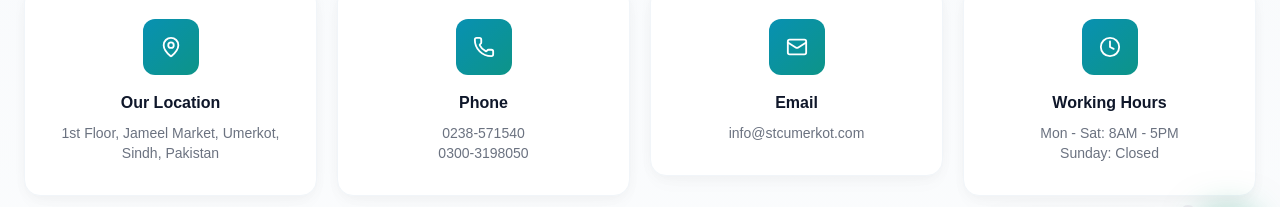
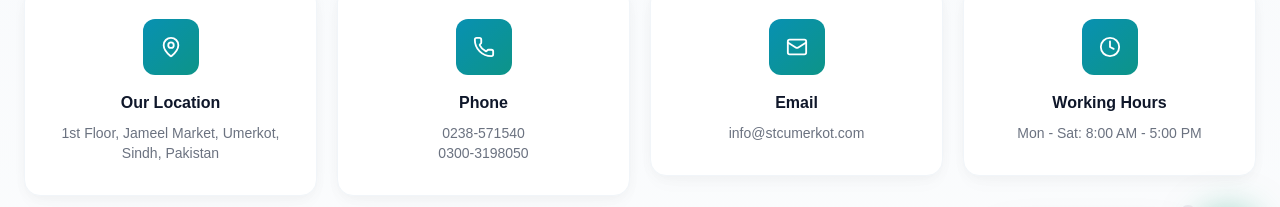
Before and after one commit to mkuk2013/super-systech-site, a Next.js app: page /contact in a window 1280 px wide. Shown: the part 507-714 px from the top of the page. Built offline with nearby package versions, Linux system fonts and the light colour scheme; no server answers.

Commit message:
Make Contact Us page data fully dynamic from admin settings

```diff
--- a/app/contact/page.tsx
+++ b/app/contact/page.tsx
@@ -11,7 +11,7 @@ export default async function ContactPage() {
     { icon: MapPin, title: "Our Location", lines: [settings.address] },
     { icon: Phone, title: "Phone", lines: [settings.phone, settings.mobile] },
     { icon: Mail, title: "Email", lines: [settings.email] },
-    { icon: Clock, title: "Working Hours", lines: ["Mon - Sat: 8AM - 5PM", "Sunday: Closed"] },
+    { icon: Clock, title: "Working Hours", lines: [settings.workingHours || "Mon - Sat: 8:00 AM - 5:00 PM"] },
   ];
 
   return (
```
